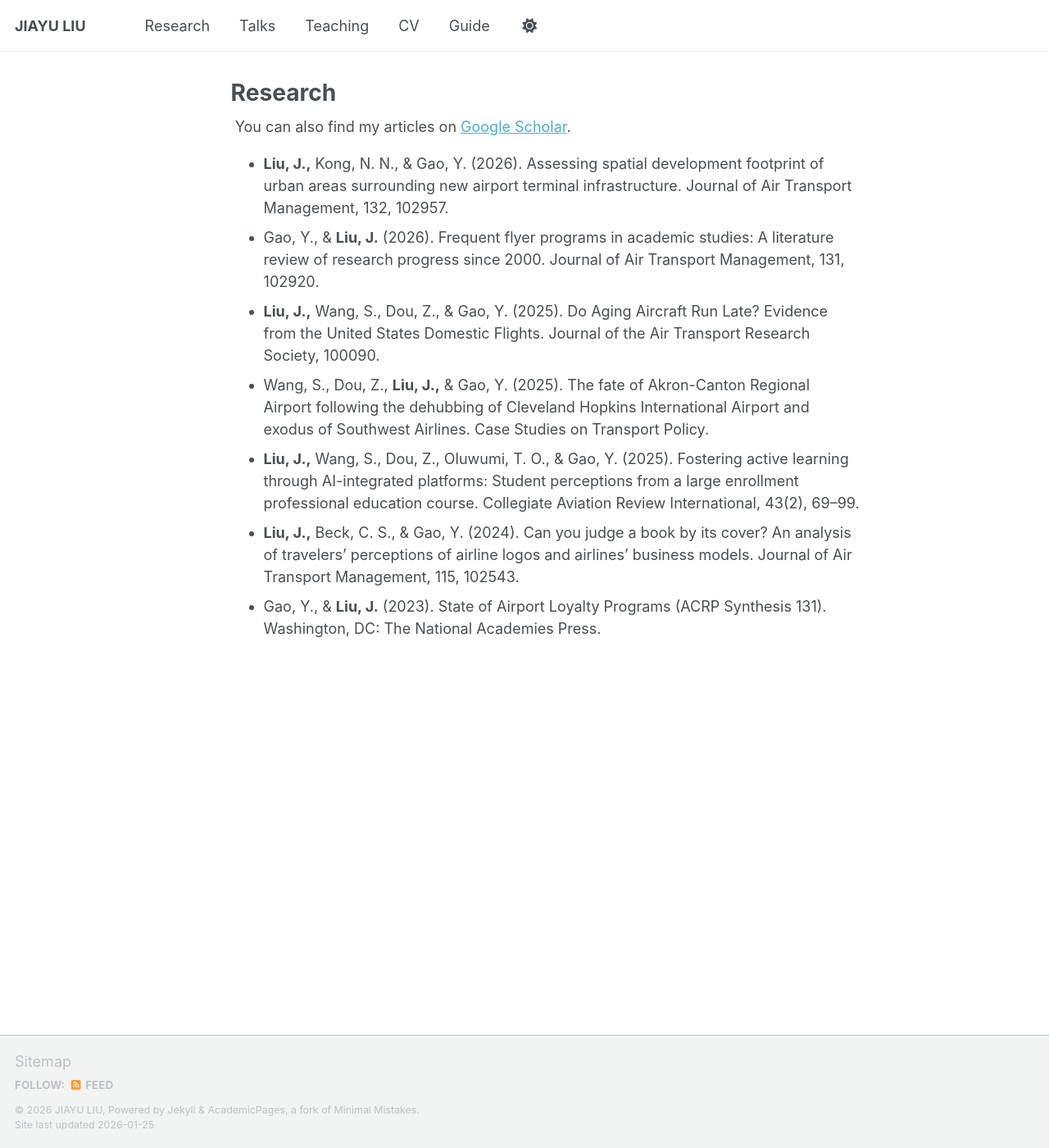
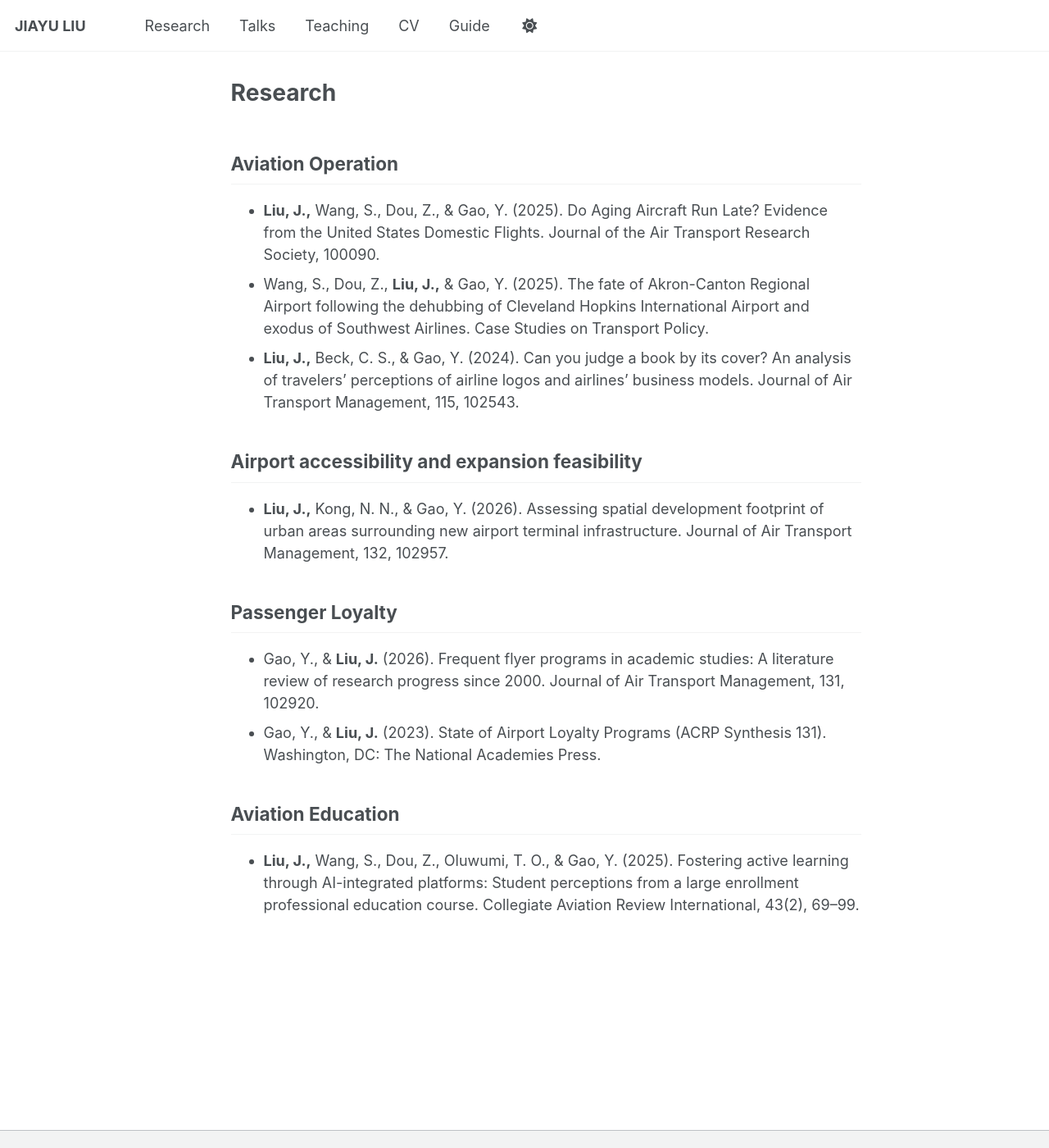
Before and after one commit to liu3309/liu3309.github.io, a Jekyll site: the page built from _pages/publications.html, in a window 1280 px wide and 1400 px high. Shown: the whole window at 82% size. Built offline with Jekyll 4.4.1, drawn with Linux system fonts in a browser that asks for light colours; a script that is not in the unit is left out.

Commit message:
Refactor publication section with categorized buckets

```diff
--- a/_pages/publications.html
+++ b/_pages/publications.html
@@ -6,29 +6,36 @@ classes: wide
 author_profile: false
 ---
 
-{% assign scholar = site.author.googlescholar | default: "" | strip %}
-{% if scholar != "" %}
-  <div class="wordwrap">
-    You can also find my articles on
-    <a href="{{ scholar }}" target="_blank" rel="noopener">Google Scholar</a>.
-  </div>
-{% endif %}
+{% assign pubs = site.publications | sort: "date" | reverse %}
 
-{% assign pubs = site.publications | sort: "date" | reverse %}
+{%- comment -%}
+Define the order and titles of your sections here. Change or reorder freely.
+{%- endcomment -%}
+{% assign buckets = "Aviation Operation|Airport accessibility and expansion feasibility|Passenger Loyalty|Aviation Education" | split: "|" %}
+
+{%- for bucket in buckets -%}
+  {%- assign group = pubs | where: "category", bucket -%}
+  {%- if group.size > 0 -%}
+  <h2>{{ bucket }}</h2>
   <ul>
-{% for pub in pubs %}
-  {% assign cite = pub.citation | default: "" %}
-  {% if cite contains "Liu, J." %}
-    {% comment %}
-    Bold "Liu, J." (handle common punctuation variants first, then generic).
-    {% endcomment %}
-    {% assign cite_fmt = cite
+    {%- for pub in group -%}
+      {%- assign cite = pub.citation | default: "" -%}
+      {%- if cite != "" -%}
+        {%- assign cite_fmt = cite
           | replace: "Liu, J.,", "<strong>Liu, J.,</strong>"
           | replace: "Liu, J.).", "<strong>Liu, J.</strong>)."
           | replace: "Liu, J.)", "<strong>Liu, J.</strong>)"
           | replace: "Liu, J.", "<strong>Liu, J.</strong>"
-    %}
+        -%}
         <li>{{ cite_fmt }}</li>
-  {% endif %}
-{% endfor %}
+      {%- else -%}
+        <li>
+          <strong>{{ pub.title }}</strong><br/>
+          {%- if pub.authors %}{{ pub.authors }}. {% endif -%}
+          {%- if pub.venue %}{{ pub.venue }}{% endif -%}
+        </li>
+      {%- endif -%}
+    {%- endfor -%}
   </ul>
+  {%- endif -%}
+{%- endfor -%}
```
Lines whose indentation alone changed are shown as unchanged.
